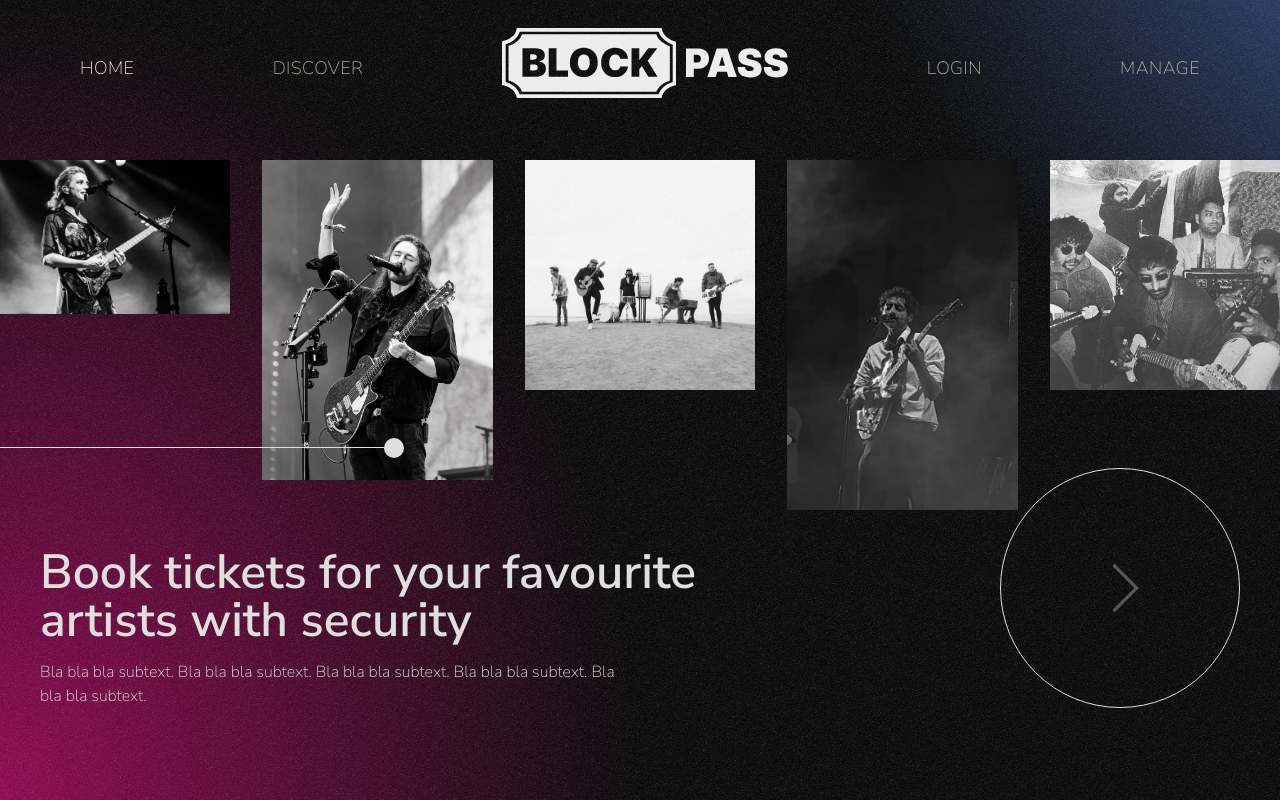
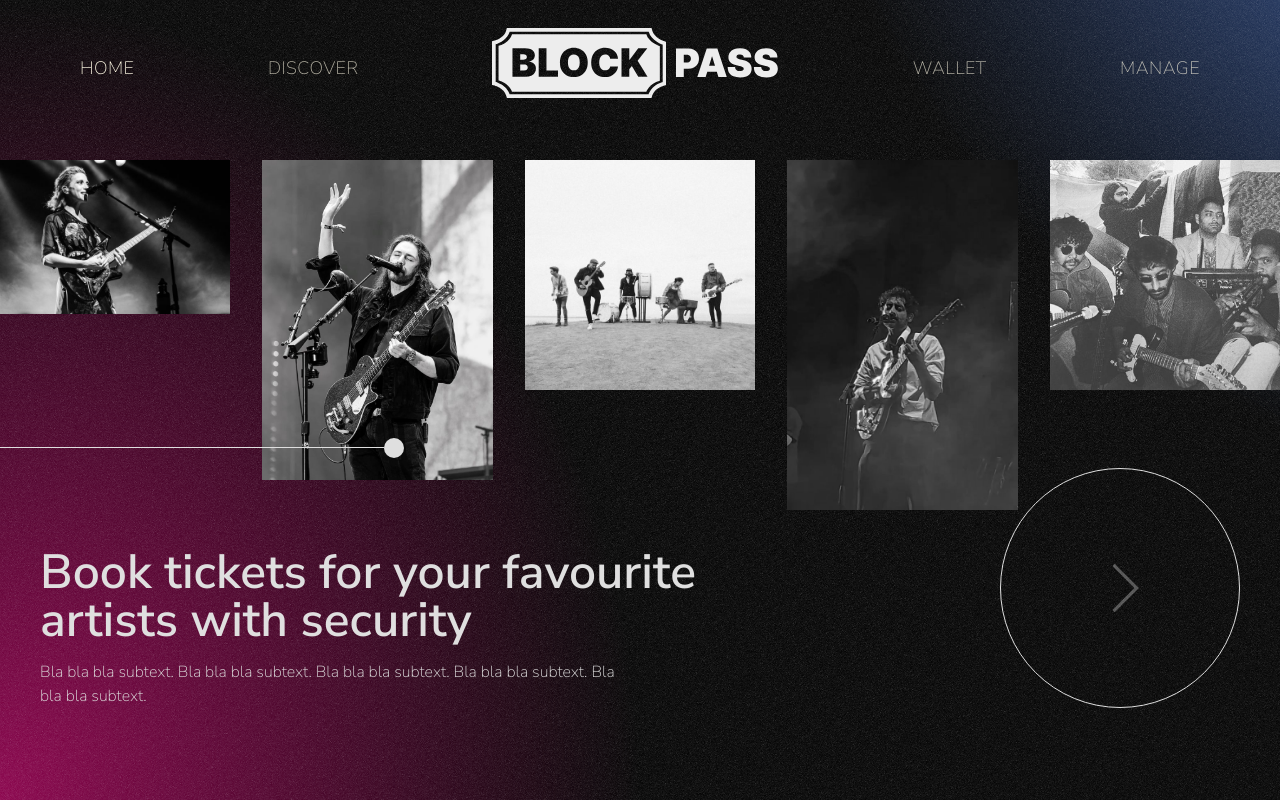
Before and after one commit to vyomfadia/blockpass, a Next.js app in the folder blockpass/: page / in a window 1280 px wide. Built offline with nearby package versions, Linux system fonts and the light colour scheme; no server answers.

Commit message:
fix: remove next-auth everywhere

```diff
--- a/blockpass/app/(components)/NavigationBar.tsx
+++ b/blockpass/app/(components)/NavigationBar.tsx
@@ -4,7 +4,6 @@ import { Dispatch, SetStateAction, useEffect, useState } from "react";
 import Logo from "@/public/logo.svg";
 import Login from "../login/page";
 import { usePathname, useRouter, useSearchParams } from "next/navigation";
-import { useSession } from "next-auth/react";
 
 function NavigationBarButton({ text, link }: any) {
   const pathName = usePathname();
@@ -37,8 +36,6 @@ function NavigationBarButton({ text, link }: any) {
 }
 
 export default function NavigationBar() {
-  const authSession = useSession();
-
   return (
     <div className="flex justify-between w-full relative mx-auto pb-8 px-20 items-center ">
       <NavigationBarButton text="Home" link="/" />
@@ -46,7 +43,7 @@ export default function NavigationBar() {
       <div className="h-[80px]">
         <Logo />
       </div>
-      <NavigationBarButton text={authSession.status == "authenticated" ? "Wallet" : "Login"} link="/login" />
+      <NavigationBarButton text="Wallet" link="/login" />
       <NavigationBarButton text="Manage" link="/dashboard" />
     </div>
   );
--- a/blockpass/app/login/page.tsx
+++ b/blockpass/app/login/page.tsx
@@ -1,12 +1,10 @@
 "use client";
 
-import LoginButton from "@/app/(components)/LoginButton";
-import { useSession, signIn, signOut, getCsrfToken } from "next-auth/react";
-import { useEffect, useState } from "react";
-import { listAllEvents } from "@/app/(lib)/event_manager";
+import {useEffect, useState} from "react";
+import {listAllEvents} from "@/app/(lib)/event_manager";
 import NavigationBar from "../(components)/NavigationBar";
 
-function EventBox({ event }) {
+function EventBox({event}) {
     return (
         <div className="w-full rounded-lg border p-2">
             <p className="text-[24px]">{event.name}</p>
@@ -15,42 +13,19 @@ function EventBox({ event }) {
 }
 
 export default function Login() {
-  const authSession = useSession();
-
     const [events, setEvents] = useState([]);
-
-  useEffect(() => {
-    if (authSession.status === "authenticated") {
-      listAllEvents().then((events) => {
-        setEvents(events);
-      });
-      return;
-    }
-
-    if (authSession.status === "loading") {
-      return;
-    }
-
-    if (!authSession.data) {
-      console.log("no auth session detect");
-    }
-  }, [authSession.data, authSession.status]);
 
     return (
         <main className="py-7 h-full overflow-hidden">
-      <NavigationBar />
-      {authSession.status === "authenticated" ? (
+            <NavigationBar/>
             <div className="max-w-[1200px] mx-auto">
                 <span className="font-medium text-[24px]">{"Your Tickets"}</span>
                 <div className="flex flex-col gap-4">
                     {events.map((event, i) => (
-              <EventBox key={i} event={event} />
+                        <EventBox key={i} event={event}/>
                     ))}
                 </div>
             </div>
-      ) : (
-        <LoginButton />
-      )}
         </main>
     );
 }
```
Lines whose indentation alone changed are shown as unchanged.
